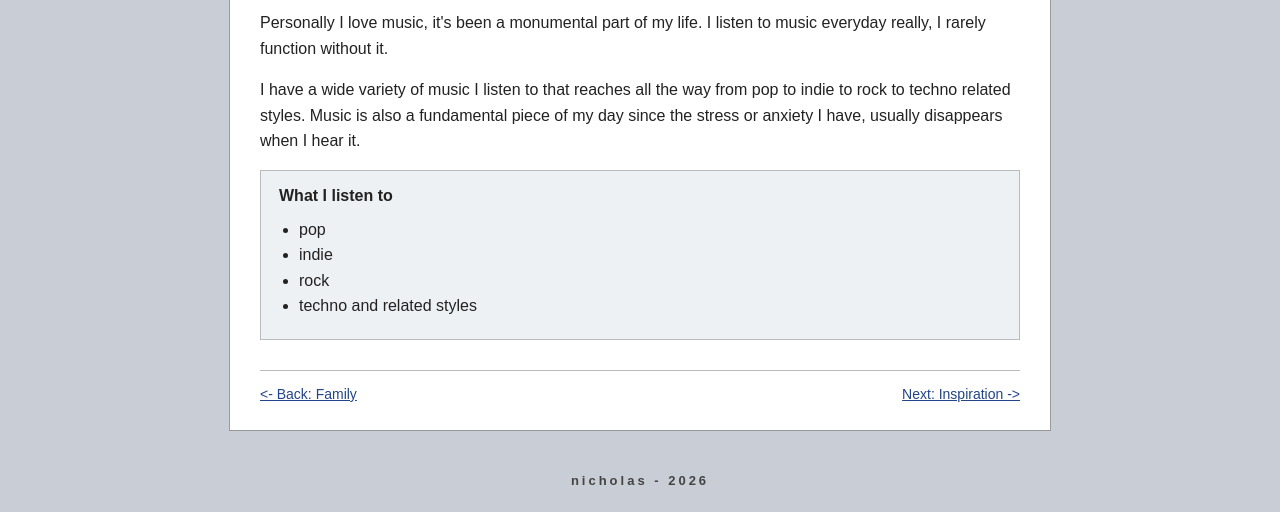
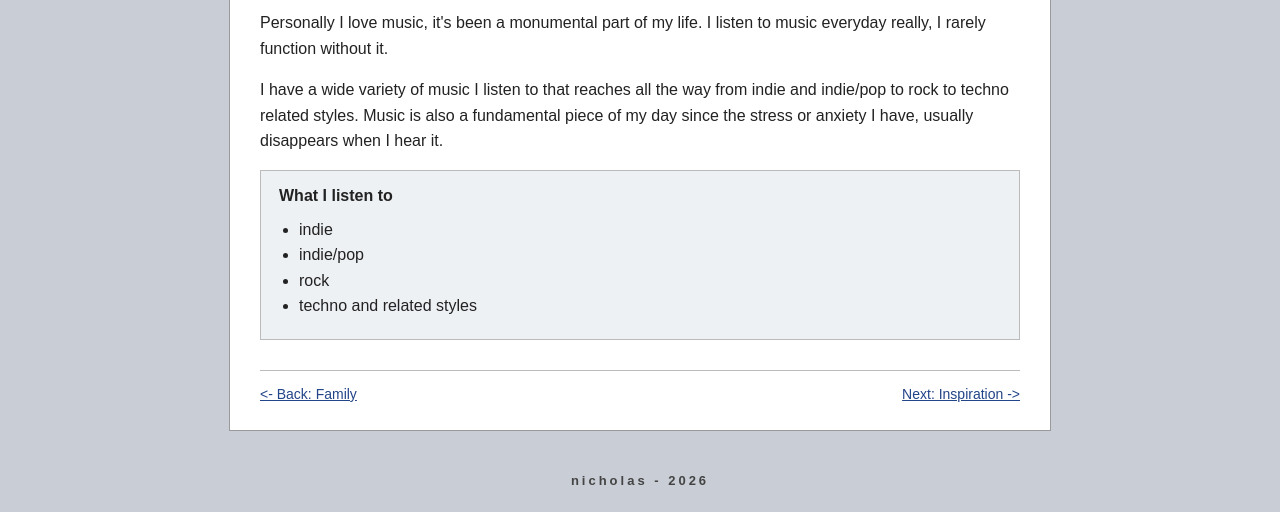
Before and after one commit to astrZX/about-me, a plain HTML site: page music.html in a window 1280 px wide. Shown: the part 381-893 px from the top of the page. Drawn offline with Linux system fonts and the light colour scheme.

Commit message:
remove pop, keep indie and indie/pop

```diff
--- a/music.html
+++ b/music.html
@@ -25,12 +25,12 @@
 <main>
 <h2>Music</h2>
 <p>Personally I love music, it's been a monumental part of my life. I listen to music everyday really, I rarely function without it.</p>
-<p>I have a wide variety of music I listen to that reaches all the way from pop to indie to rock to techno related styles. Music is also a fundamental piece of my day since the stress or anxiety I have, usually disappears when I hear it.</p>
+<p>I have a wide variety of music I listen to that reaches all the way from indie and indie/pop to rock to techno related styles. Music is also a fundamental piece of my day since the stress or anxiety I have, usually disappears when I hear it.</p>
 <div class="box">
 <strong>What I listen to</strong>
 <ul>
-<li>pop</li>
 <li>indie</li>
+<li>indie/pop</li>
 <li>rock</li>
 <li>techno and related styles</li>
 </ul>
```
